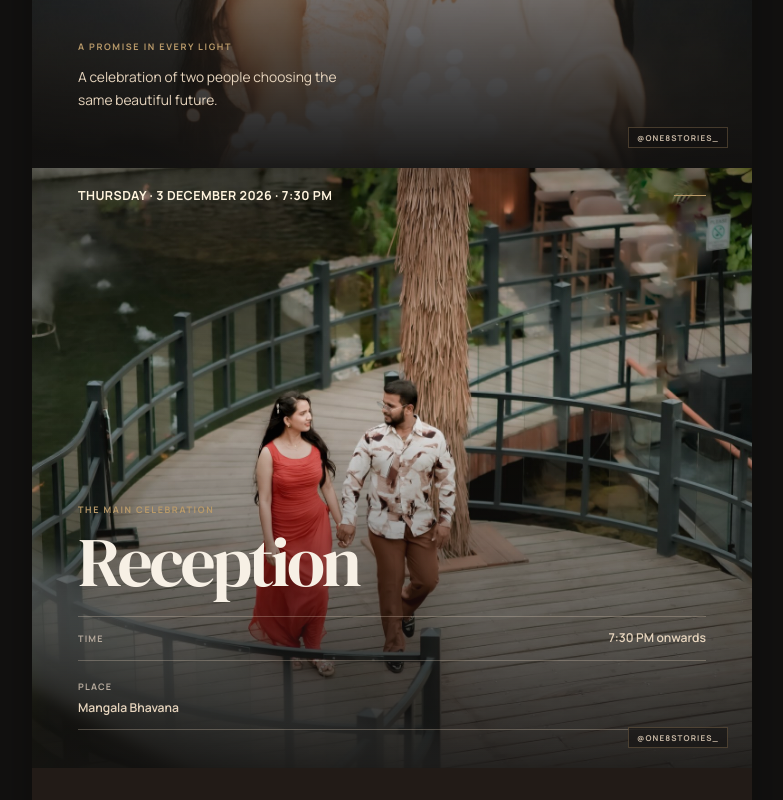
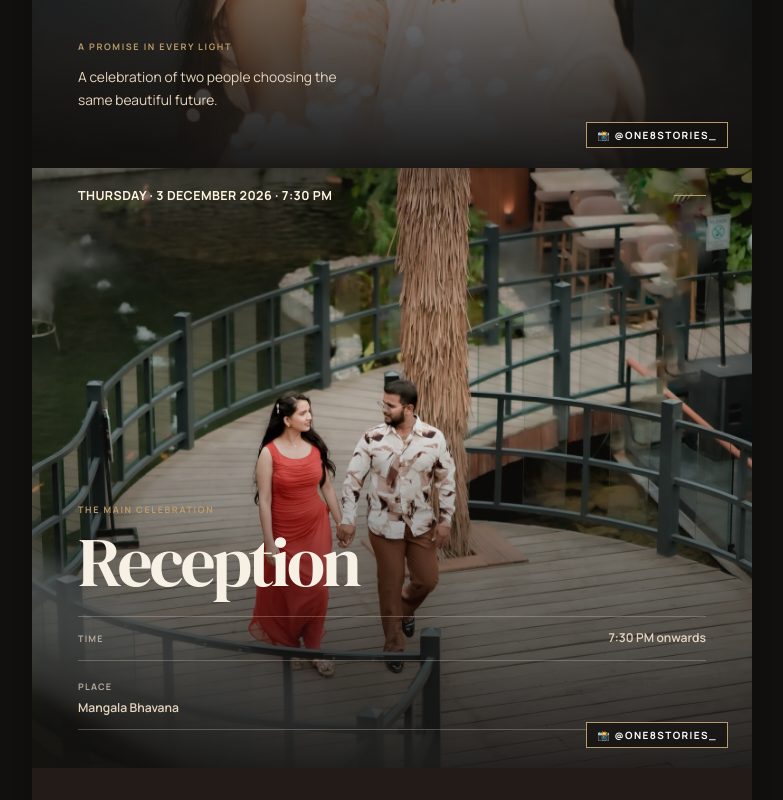
Before and after one commit to Poornachandra-creater/wedding, a plain HTML site: page index.html in a window 1280 px wide. Shown: the part 1760-2560 px from the top of the page, without its empty margins (248-1031 px from the left). Drawn offline with Linux system fonts and the light colour scheme.

Commit message:
Restore One8Stories photography credit
Co-Authored-By: Claude Code <noreply@anthropic.com>

```diff
--- a/index.html
+++ b/index.html
@@ -251,7 +251,7 @@
         <img src="img_0656.jpg" alt="Beeresh and Anusha in a formal portrait" fetchpriority="high">
       </div>
       <div class="photo-overlay"></div>
-      <a href="https://www.instagram.com/one8stories_?psln=cWJlYWFtMTZ5eHZj" target="_blank" rel="noopener noreferrer" style="position: absolute; bottom: 20px; right: 24px; z-index: 4; color: rgba(231,213,190,0.85); font-size: 8px; font-weight: 700; letter-spacing: 0.14em; text-transform: uppercase; text-decoration: none; background: rgba(19,18,17,0.6); padding: 4px 8px; border: 1px solid rgba(185,154,106,0.3); backdrop-filter: blur(4px);">@one8stories_</a>
+      <a href="https://www.instagram.com/one8stories_?psln=cWJlYWFtMTZ5eHZj" target="_blank" rel="noopener noreferrer" style="position: absolute; bottom: 20px; right: 24px; z-index: 4; color: #ffffff; font-size: 10px; font-weight: 800; letter-spacing: 0.14em; text-transform: uppercase; text-decoration: none; background: rgba(19,18,17,0.75); padding: 5px 10px; border: 1px solid var(--champagne); backdrop-filter: blur(4px);">📸 @one8stories_</a>
       <div class="top-mark"><span>Wedding celebration</span><span>04 · 12 · 2026</span></div>
       <div class="chapter-content">
         <h1 class="hero-name">Beeresh <span class="amp">&amp;</span> Anusha</h1>
@@ -276,7 +276,7 @@
         <img src="img_0660.jpg" alt="Beeresh and Anusha smiling together beneath sparklers" loading="lazy" decoding="async">
       </div>
       <div class="photo-overlay"></div>
-      <a href="https://www.instagram.com/one8stories_?psln=cWJlYWFtMTZ5eHZj" target="_blank" rel="noopener noreferrer" style="position: absolute; bottom: 20px; right: 24px; z-index: 4; color: rgba(231,213,190,0.85); font-size: 8px; font-weight: 700; letter-spacing: 0.14em; text-transform: uppercase; text-decoration: none; background: rgba(19,18,17,0.6); padding: 4px 8px; border: 1px solid rgba(185,154,106,0.3); backdrop-filter: blur(4px);">@one8stories_</a>
+      <a href="https://www.instagram.com/one8stories_?psln=cWJlYWFtMTZ5eHZj" target="_blank" rel="noopener noreferrer" style="position: absolute; bottom: 20px; right: 24px; z-index: 4; color: #ffffff; font-size: 10px; font-weight: 800; letter-spacing: 0.14em; text-transform: uppercase; text-decoration: none; background: rgba(19,18,17,0.75); padding: 5px 10px; border: 1px solid var(--champagne); backdrop-filter: blur(4px);">📸 @one8stories_</a>
       <div class="top-mark"><span>Our story</span><span>With love</span></div>
       <div class="chapter-content">
         <p class="eyebrow">A promise in every light</p>
@@ -289,7 +289,7 @@
         <img src="img_0663.jpg" alt="Beeresh and Anusha walking together on a boardwalk" loading="lazy" decoding="async">
       </div>
       <div class="photo-overlay"></div>
-      <a href="https://www.instagram.com/one8stories_?psln=cWJlYWFtMTZ5eHZj" target="_blank" rel="noopener noreferrer" style="position: absolute; bottom: 20px; right: 24px; z-index: 4; color: rgba(231,213,190,0.85); font-size: 8px; font-weight: 700; letter-spacing: 0.14em; text-transform: uppercase; text-decoration: none; background: rgba(19,18,17,0.6); padding: 4px 8px; border: 1px solid rgba(185,154,106,0.3); backdrop-filter: blur(4px);">@one8stories_</a>
+      <a href="https://www.instagram.com/one8stories_?psln=cWJlYWFtMTZ5eHZj" target="_blank" rel="noopener noreferrer" style="position: absolute; bottom: 20px; right: 24px; z-index: 4; color: #ffffff; font-size: 10px; font-weight: 800; letter-spacing: 0.14em; text-transform: uppercase; text-decoration: none; background: rgba(19,18,17,0.75); padding: 5px 10px; border: 1px solid var(--champagne); backdrop-filter: blur(4px);">📸 @one8stories_</a>
       <div class="top-mark"><span class="event-date-line">Thursday · 3 December 2026 · 7:30 PM</span></div>
       <div class="chapter-content">
         <p class="eyebrow">The main celebration</p>
@@ -351,7 +351,7 @@
         <img src="img_0659.jpg" alt="Beeresh and Anusha holding hands" loading="lazy" decoding="async">
       </div>
       <div class="photo-overlay"></div>
-      <a href="https://www.instagram.com/one8stories_?psln=cWJlYWFtMTZ5eHZj" target="_blank" rel="noopener noreferrer" style="position: absolute; bottom: 20px; right: 24px; z-index: 4; color: rgba(231,213,190,0.85); font-size: 8px; font-weight: 700; letter-spacing: 0.14em; text-transform: uppercase; text-decoration: none; background: rgba(19,18,17,0.6); padding: 4px 8px; border: 1px solid rgba(185,154,106,0.3); backdrop-filter: blur(4px);">@one8stories_</a>
+      <a href="https://www.instagram.com/one8stories_?psln=cWJlYWFtMTZ5eHZj" target="_blank" rel="noopener noreferrer" style="position: absolute; bottom: 20px; right: 24px; z-index: 4; color: #ffffff; font-size: 10px; font-weight: 800; letter-spacing: 0.14em; text-transform: uppercase; text-decoration: none; background: rgba(19,18,17,0.75); padding: 5px 10px; border: 1px solid var(--champagne); backdrop-filter: blur(4px);">📸 @one8stories_</a>
       <div class="top-mark"><span>Hand in hand</span><span>Forever</span></div>
       <div class="chapter-content">
         <p class="eyebrow">One beautiful promise</p>
@@ -364,7 +364,7 @@
         <img src="img_0658.jpg" alt="Beeresh and Anusha with a white horse" loading="lazy" decoding="async">
       </div>
       <div class="photo-overlay"></div>
-      <a href="https://www.instagram.com/one8stories_?psln=cWJlYWFtMTZ5eHZj" target="_blank" rel="noopener noreferrer" style="position: absolute; bottom: 20px; right: 24px; z-index: 4; color: rgba(231,213,190,0.85); font-size: 8px; font-weight: 700; letter-spacing: 0.14em; text-transform: uppercase; text-decoration: none; background: rgba(19,18,17,0.6); padding: 4px 8px; border: 1px solid rgba(185,154,106,0.3); backdrop-filter: blur(4px);">@one8stories_</a>
+      <a href="https://www.instagram.com/one8stories_?psln=cWJlYWFtMTZ5eHZj" target="_blank" rel="noopener noreferrer" style="position: absolute; bottom: 20px; right: 24px; z-index: 4; color: #ffffff; font-size: 10px; font-weight: 800; letter-spacing: 0.14em; text-transform: uppercase; text-decoration: none; background: rgba(19,18,17,0.75); padding: 5px 10px; border: 1px solid var(--champagne); backdrop-filter: blur(4px);">📸 @one8stories_</a>
       <div class="top-mark"><span class="event-date-line">Friday · 4 December 2026 · 9:30 AM – 10:20 AM</span></div>
       <div class="chapter-content">
         <p class="eyebrow">The sacred moment</p>
@@ -406,12 +406,16 @@
         <img src="img_0661.jpg" alt="Beeresh and Anusha together beneath fireworks" loading="lazy" decoding="async">
       </div>
       <div class="photo-overlay"></div>
-      <a href="https://www.instagram.com/one8stories_?psln=cWJlYWFtMTZ5eHZj" target="_blank" rel="noopener noreferrer" style="position: absolute; bottom: 20px; right: 24px; z-index: 4; color: rgba(231,213,190,0.85); font-size: 8px; font-weight: 700; letter-spacing: 0.14em; text-transform: uppercase; text-decoration: none; background: rgba(19,18,17,0.6); padding: 4px 8px; border: 1px solid rgba(185,154,106,0.3); backdrop-filter: blur(4px);">@one8stories_</a>
+      <a href="https://www.instagram.com/one8stories_?psln=cWJlYWFtMTZ5eHZj" target="_blank" rel="noopener noreferrer" style="position: absolute; bottom: 20px; right: 24px; z-index: 4; color: #ffffff; font-size: 10px; font-weight: 800; letter-spacing: 0.14em; text-transform: uppercase; text-decoration: none; background: rgba(19,18,17,0.75); padding: 5px 10px; border: 1px solid var(--champagne); backdrop-filter: blur(4px);">📸 @one8stories_</a>
       <div class="top-mark"><span>Beeresh &amp; Anusha</span><span>With love</span></div>
       <div class="chapter-content">
         <p class="closing-quote">Join us as we begin our forever.</p>
         <div class="footer-rule"></div>
         <p class="footer-meta">4 December 2026<br>Mangala Bhavana · ShikariPura</p>
+        <div style="margin-top: 24px; padding-top: 18px; border-top: 1px solid rgba(231, 213, 190, 0.2); font-size: 0.75rem; color: var(--sand); line-height: 1.6;">
+          <span style="display: block; color: var(--champagne); font-weight: 700; letter-spacing: 0.12em; text-transform: uppercase; margin-bottom: 4px;">Photography &amp; Films</span>
+          <a href="https://www.instagram.com/one8stories_?psln=cWJlYWFtMTZ5eHZj" target="_blank" rel="noopener noreferrer" style="color: var(--ivory); font-weight: 700; text-decoration: none; border-bottom: 1px dotted var(--champagne);">@one8stories_</a>
+        </div>
       </div>
     </section>
   </main>
```
